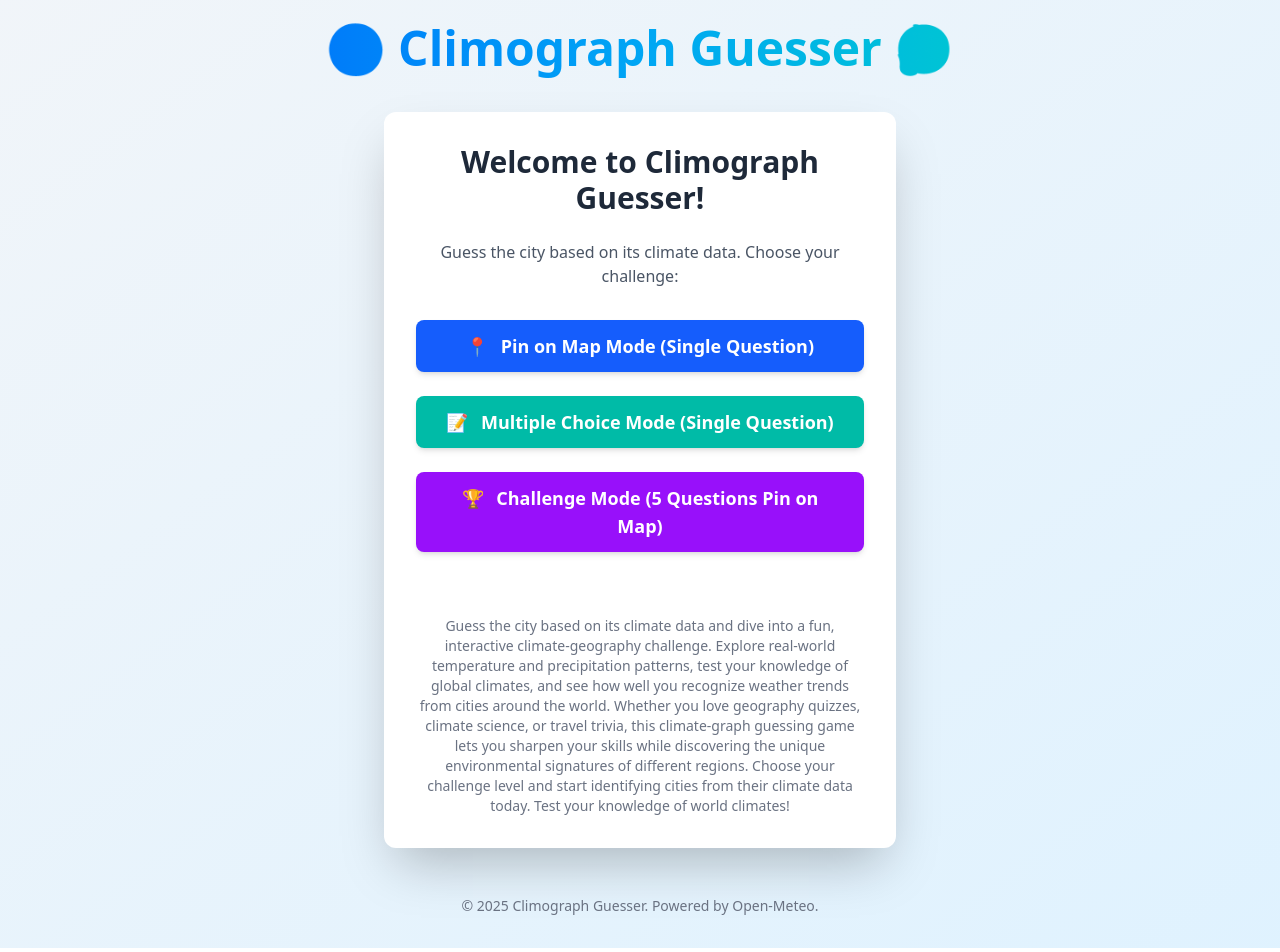
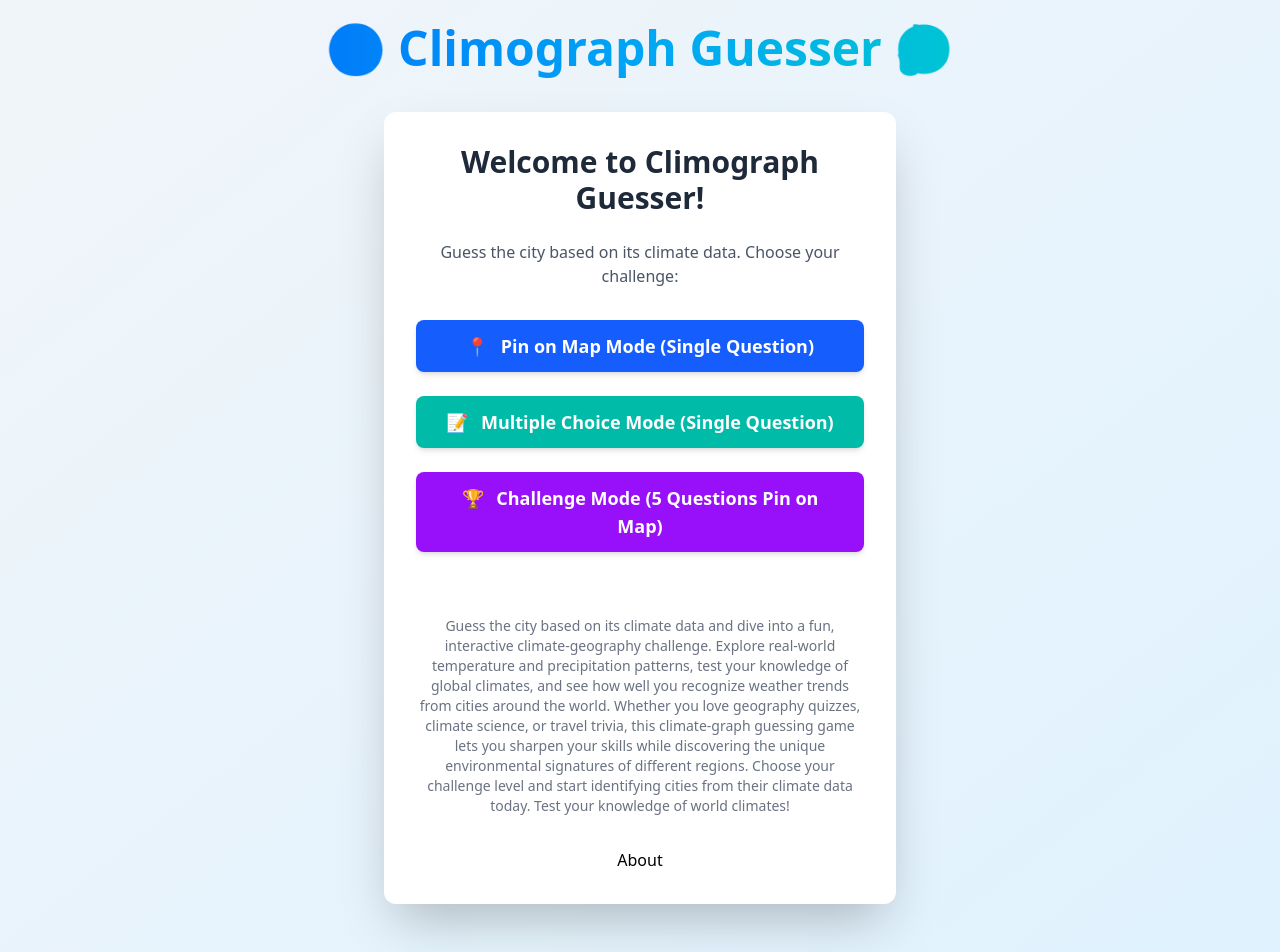
Before and after one commit to huruki-geo/climograph-guesser, a React (Vite) app: page / in a window 1280 px wide. Shown: the top 952 px of the page. Built offline with nearby package versions, Linux system fonts and the light colour scheme.

Commit message:
Update GameModeSelectorView.tsx

```diff
--- a/components/GameModeSelectorView.tsx
+++ b/components/GameModeSelectorView.tsx
@@ -43,6 +43,7 @@ const GameModeSelectorView: React.FC<GameModeSelectorViewProps> = ({ onSelectMod
         Guess the city based on its climate data and dive into a fun, interactive climate-geography challenge. Explore real-world temperature and precipitation patterns, test your knowledge of global climates, and see how well you recognize weather trends from cities around the world. Whether you love geography quizzes, climate science, or travel trivia, this climate-graph guessing game lets you sharpen your skills while discovering the unique environmental signatures of different regions. Choose your challenge level and start identifying cities from their climate data today.
         Test your knowledge of world climates!
       </p>
+      <a href='https://climo.statplay.site/about'>About</a>
     </div>
   );
 };
```
